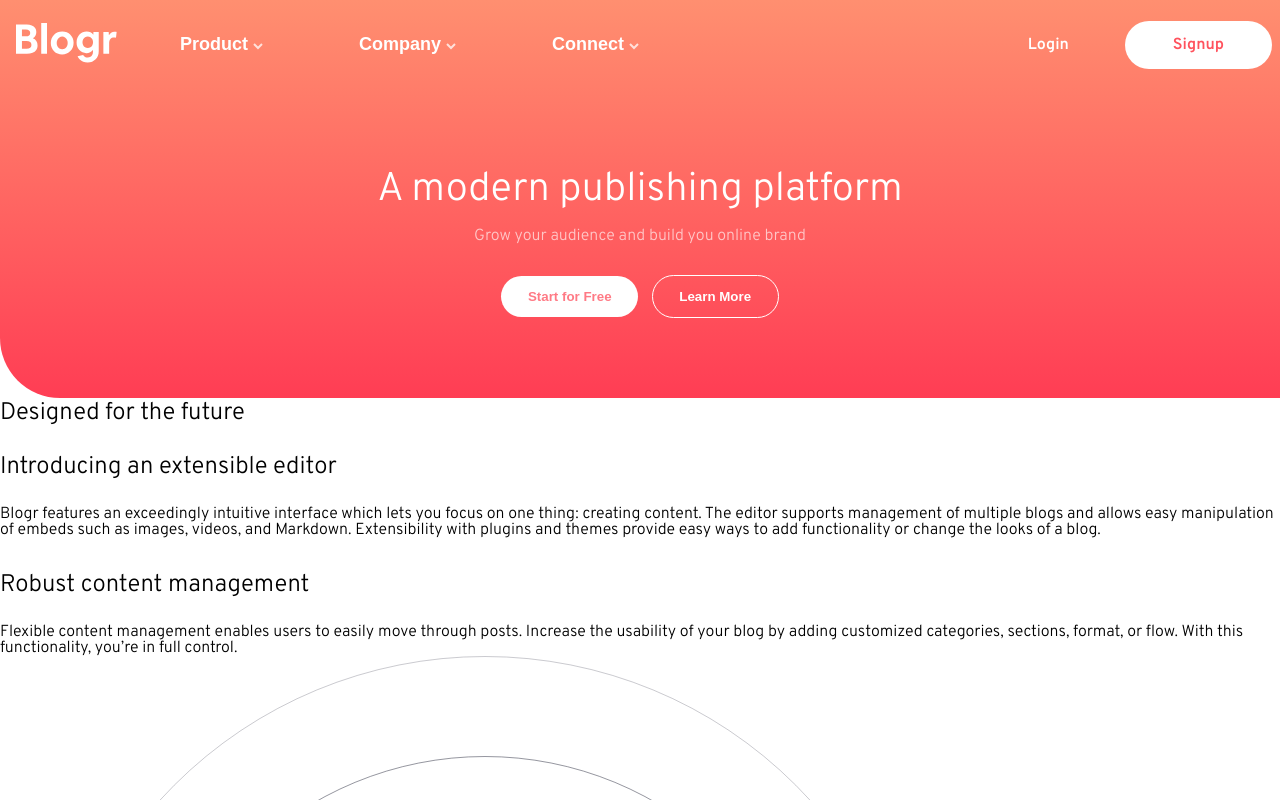
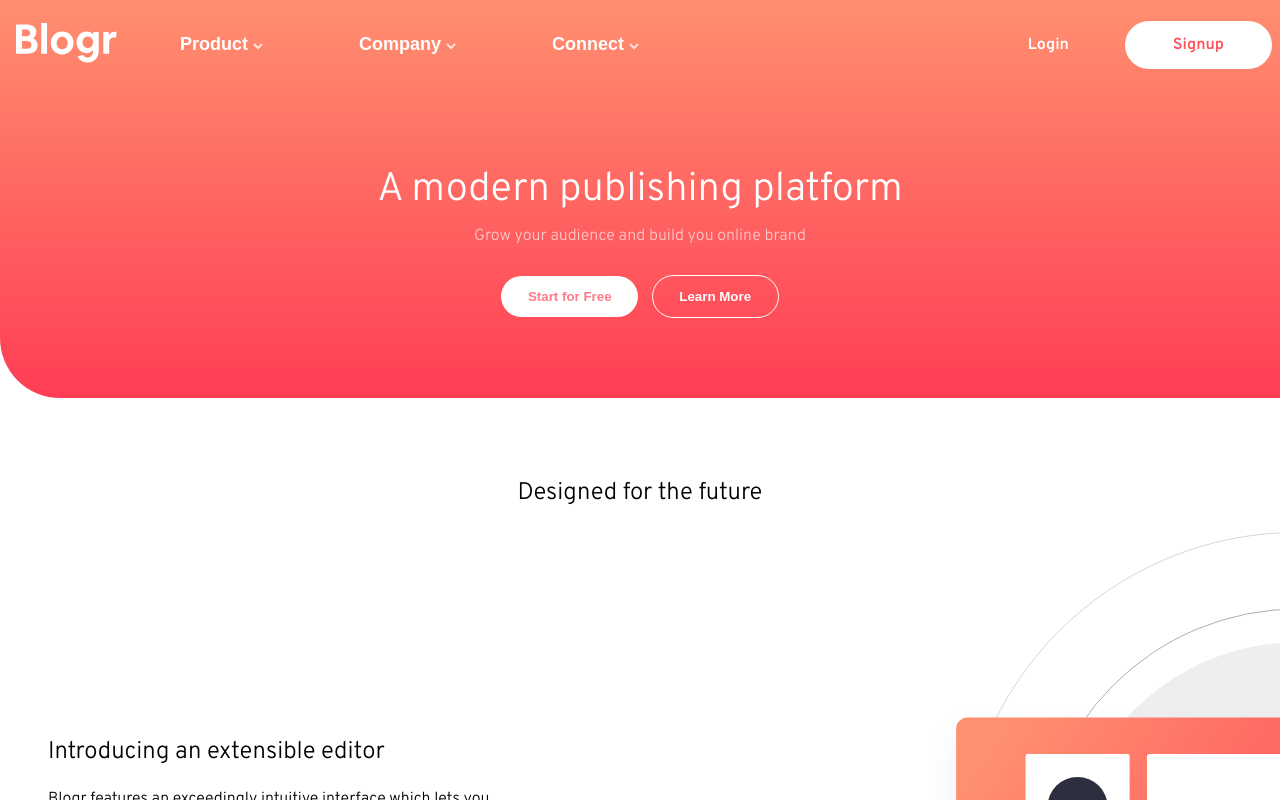
Before and after one commit to Jaisurya-14/blogr-app, a Vue app: page / in a window 1280 px wide. Shown: the top 800 px of the page. Built offline with nearby package versions, Linux system fonts and the light colour scheme.

Commit message:
css for base styles

```diff
--- a/src/styles/styles.scss
+++ b/src/styles/styles.scss
@@ -4,10 +4,29 @@
 @import './utility.scss';
 @import './header.scss';
 @import './blogr_hero.scss';
+@import './app_illustration_1.scss';
+@import './footer.scss';
+//  layouts
+.content {
+     width: 100%;
+}
 
-//  layouts
-main {
-     width: 100%;
+
+.container {
      max-width: 1440px;
-     margin: auto;
+     margin : 0 1em;
 }
+
+@media (min-width: 550px) {
+     .container {
+          margin: auto;
+     }
+     .content {
+          width: 100vw;
+          position: relative;
+          left: 50%;
+          right: 50%;
+          margin-left: -50vw;
+          margin-right: -50vw;
+     }
+}
```
